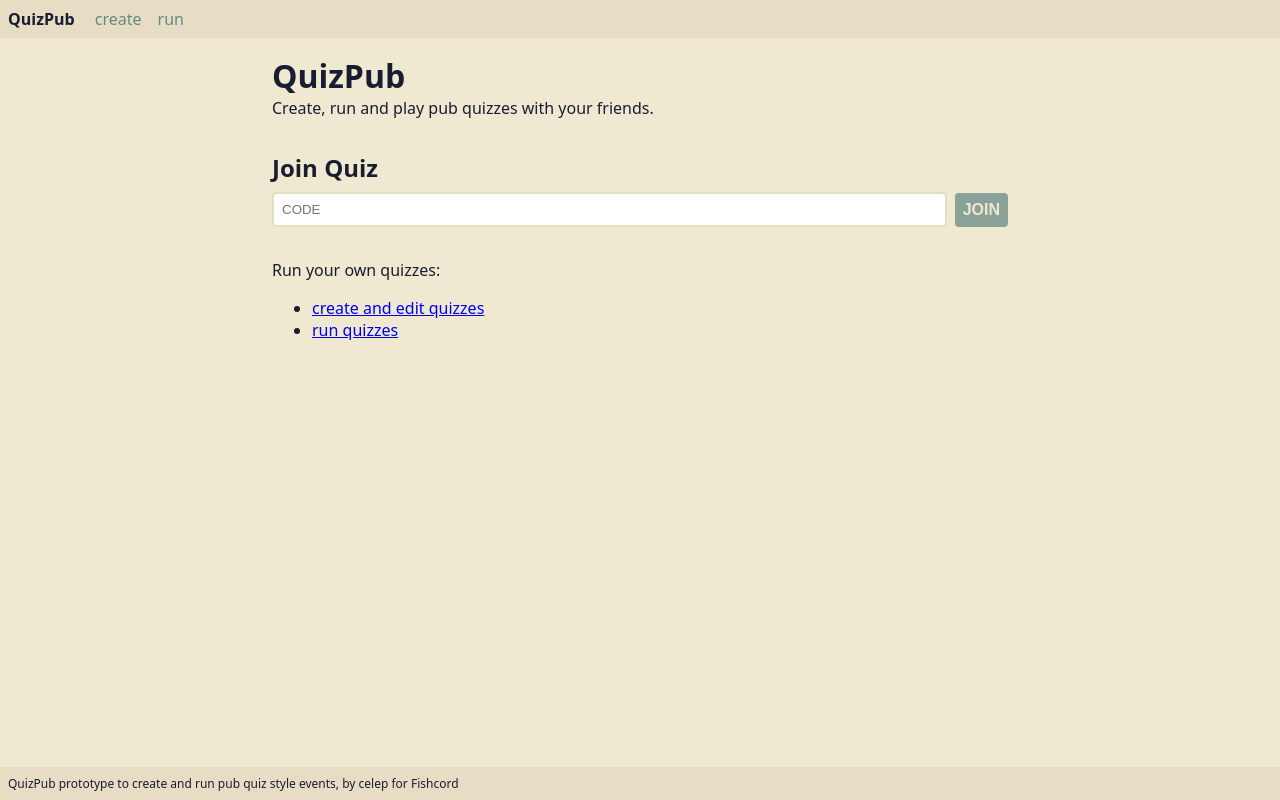
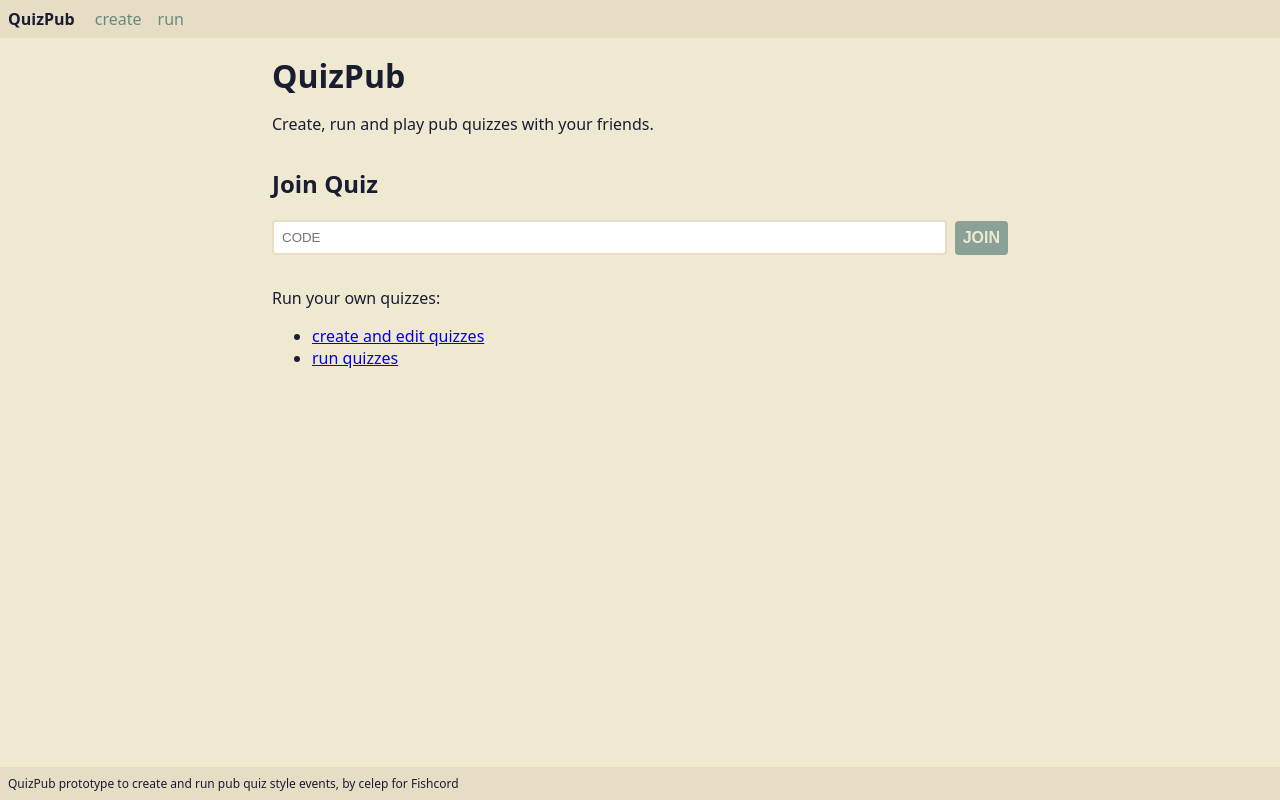
Before and after one commit to culas/quiz-pub, a SvelteKit app in the folder client/: page / in a window 1280 px wide. Built offline with nearby package versions, Linux system fonts and the light colour scheme.

Commit message:
add vertical margins to headers

```diff
--- a/client/static/global.css
+++ b/client/static/global.css
@@ -76,7 +76,11 @@ button:disabled {
 }
 
 h1, h2, h3, h4 {
-	margin: 0;
+	margin: .5em 0;
+}
+
+h1:first-child, h2:first-child, h3:first-child, h4:first-child {
+	margin-top: 0;
 }
 
 label {
@@ -96,5 +100,5 @@ section.disabled {
 }
 
 p {
-	margin: 0;
+	margin: 0 0 .2em 0;
 }
```
